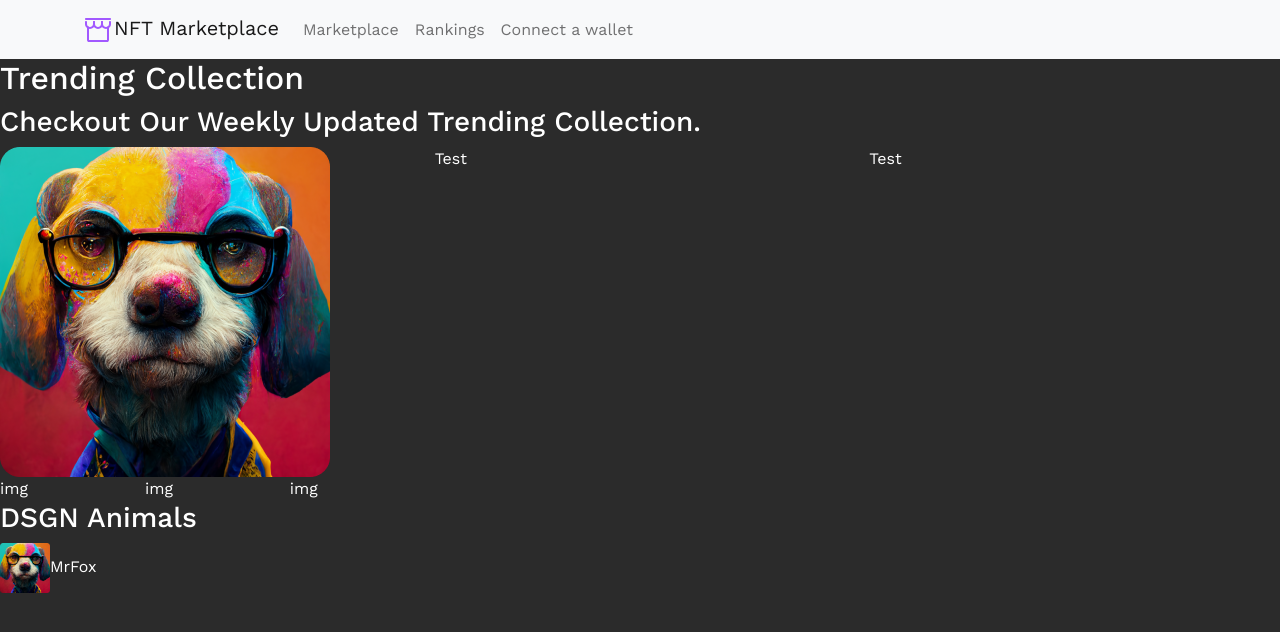
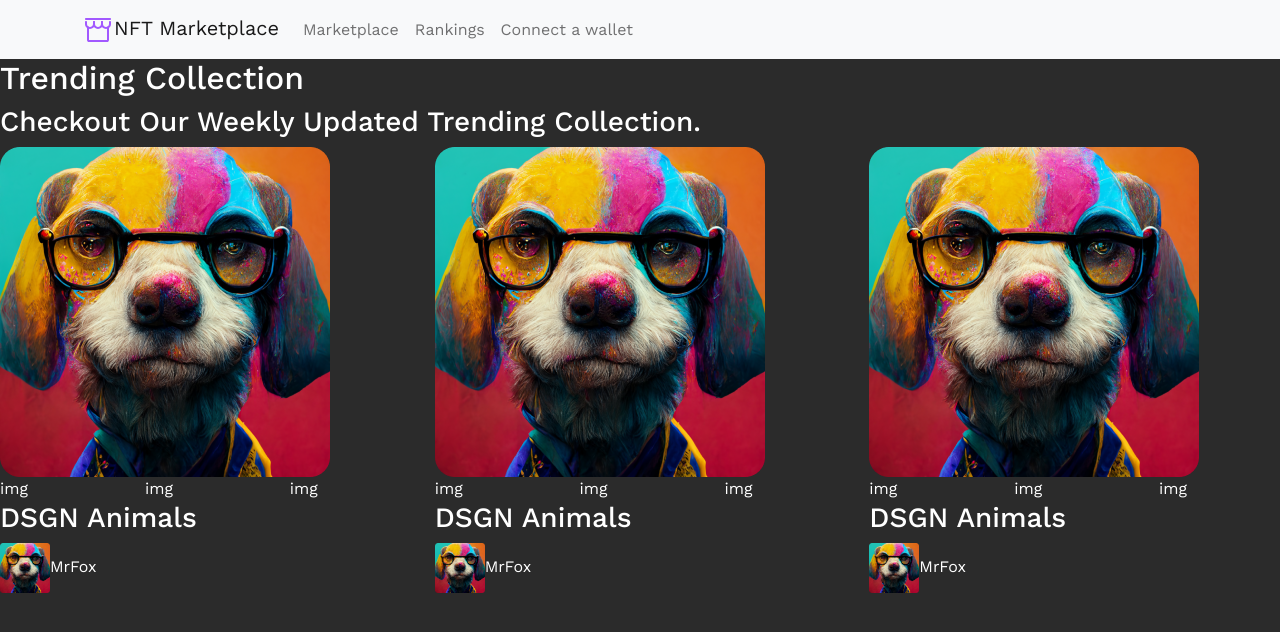
Before and after one commit to kingkwongsta/nft-marketplace, a Next.js app: page / in a window 1280 px wide. Shown: the top 632 px of the page. Built offline with nearby package versions, Linux system fonts and the light colour scheme.

Commit message:
separate component to dynamically generate trending cards

```diff
--- a/components/navigation.jsx
+++ b/components/navigation.jsx
@@ -13,7 +13,7 @@ export default function Navigation() {
       <Container className="nav-container">
         <Nav className="nav-left">
           <Navbar.Brand href="#home">
-            <Image src={logo} />
+            <Image src={logo} alt="log" />
             NFT Marketplace
           </Navbar.Brand>
         </Nav>
--- a/components/trending.jsx
+++ b/components/trending.jsx
@@ -3,10 +3,19 @@ import Image from "next/image";
 import Container from "react-bootstrap/Container";
 import Row from "react-bootstrap/Row";
 import Col from "react-bootstrap/Col";
-import Card from "react-bootstrap/Card";
-import trendPlaceholder from "../public/images/Trending-Placeholder.png";
+import TrendingCard from "./trendingcard";
 
 export default function Trending() {
+  function renderTrendingCards() {
+    const trendingCardElements = [1, 2, 3];
+    return trendingCardElements.map(() => {
+      return (
+        <Col sm={4}>
+          <TrendingCard />
+        </Col>
+      );
+    });
+  }
   return (
     <div className="trending">
       <h2 className="trending-title">Trending Collection</h2>
@@ -14,28 +23,7 @@ export default function Trending() {
         Checkout Our Weekly Updated Trending Collection.
       </h3>
       <div className="trending-collection">
-        <Row>
-          <Col sm={4}>
-            <Row>
-              <Col sm={12}>
-                <Image src={trendPlaceholder} />
-              </Col>
-            </Row>
-            <Row>
-              <Col sm={4}>img</Col>
-              <Col sm={4}>img</Col>
-              <Col sm={4}>img</Col>
-            </Row>
-            <h3 className="trending-collection-name">DSGN Animals</h3>
-            <div className="trending-collection-info">
-              <Image src={trendPlaceholder} width={50} />
-              <span className="trending-collection-creator">MrFox</span>
-            </div>
-          </Col>
-
-          <Col sm={4}>Test</Col>
-          <Col sm={4}>Test</Col>
-        </Row>
+        <Row>{renderTrendingCards()}</Row>
       </div>
     </div>
   );
--- /dev/null
+++ b/components/trendingcard.jsx
@@ -0,0 +1,28 @@
+import React from "react";
+import Image from "next/image";
+import Container from "react-bootstrap/Container";
+import Row from "react-bootstrap/Row";
+import Col from "react-bootstrap/Col";
+import trendPlaceholder from "../public/images/Trending-Placeholder.png";
+
+export default function TrendingCard({}) {
+  return (
+    <div className="trending-card">
+      <Row>
+        <Col sm={12}>
+          <Image src={trendPlaceholder} alt="absdf" />
+        </Col>
+      </Row>
+      <Row>
+        <Col sm={4}>img</Col>
+        <Col sm={4}>img</Col>
+        <Col sm={4}>img</Col>
+      </Row>
+      <h3 className="trending-collection-name">DSGN Animals</h3>
+      <div className="trending-collection-info">
+        <Image src={trendPlaceholder} alt="weree" width={50} />
+        <span className="trending-collection-creator">MrFox</span>
+      </div>
+    </div>
+  );
+}
```
